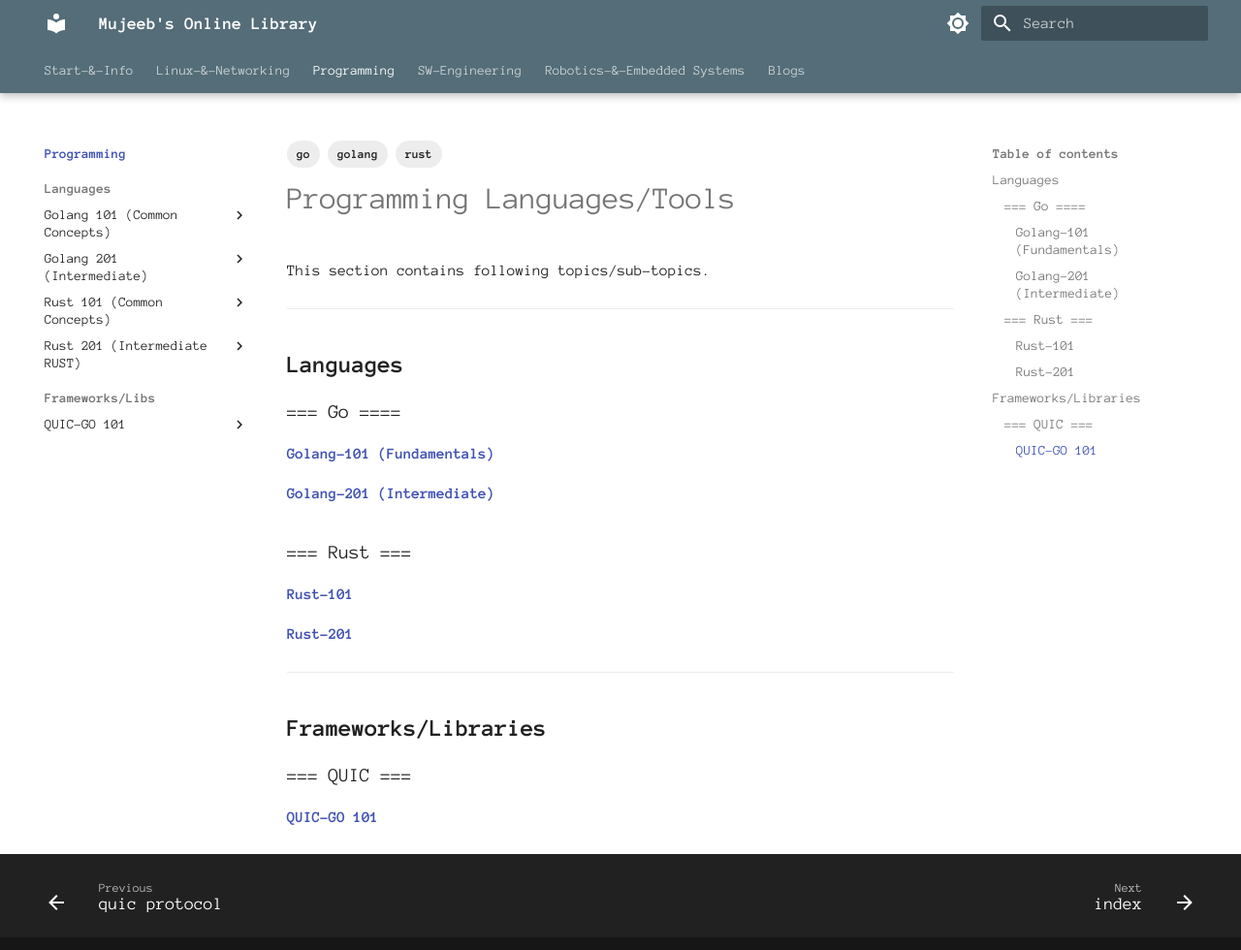
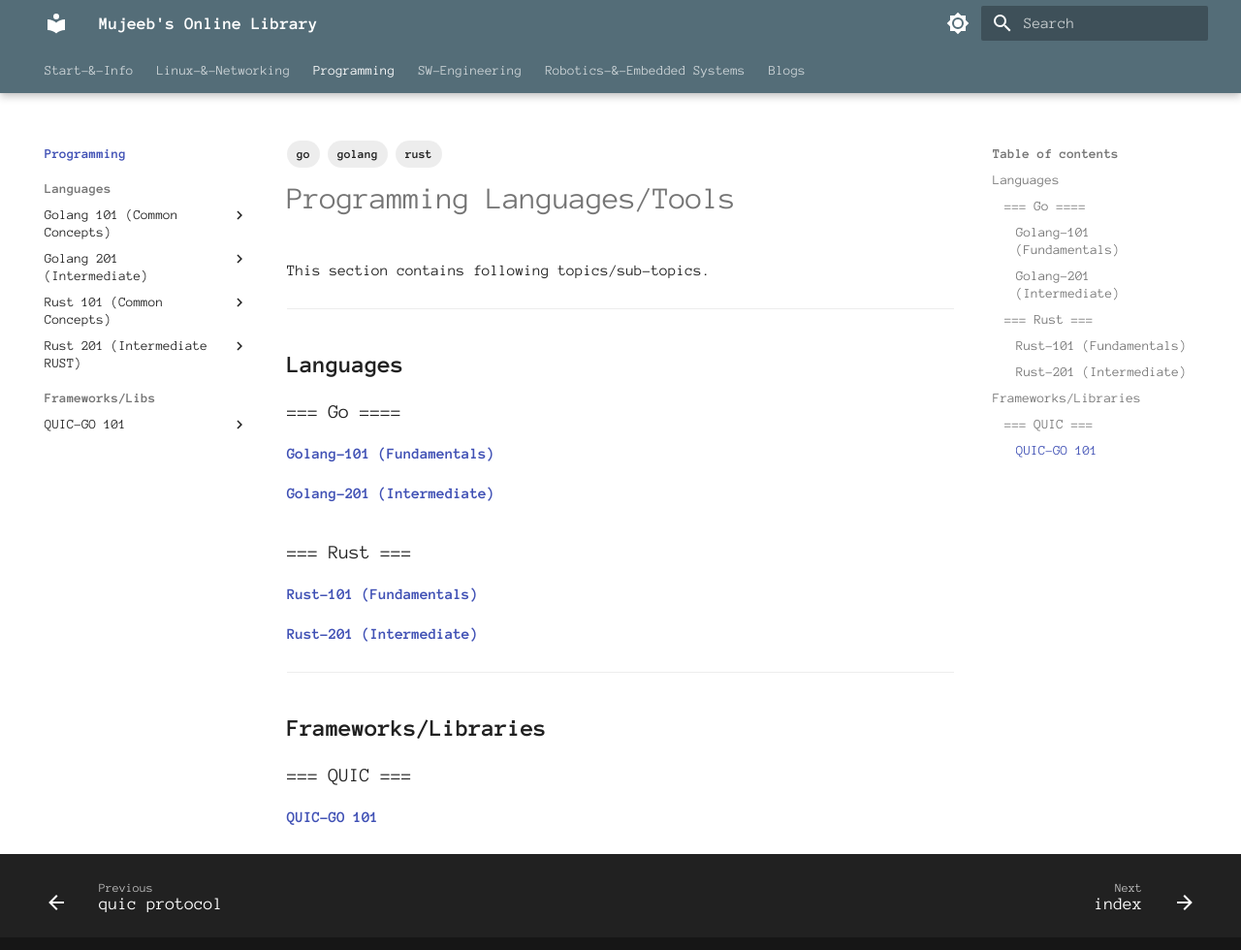
Before and after one commit to alohamujeeb/alohamujeeb.github.io, an MkDocs documentation site: the page built from docs/programming/index.md, in a window 1280 px wide and 991 px high. Shown: the top 980 px of the window at 97% size. Built offline with MkDocs 1.6.1 and Material for MkDocs 9.7.7, drawn with Linux system fonts in a browser that asks for light colours.

Commit message:
files restructured

```diff
--- a/docs/programming/index.md
+++ b/docs/programming/index.md
@@ -19,12 +19,14 @@ This section contains following topics/sub-topics.
 #### [Golang-201 (Intermediate)](languages/golang201/index.md)
 
 ### === Rust ===
-#### [Rust-101](languages/rust101/index.md)
 
-#### [Rust-201](languages/rust201/index.md)
+#### [Rust-101 (Fundamentals)](languages/rust101/index.md)
+
+#### [Rust-201 (Intermediate)](languages/rust201/index.md)
 
 ---
 ## **Frameworks/Libraries**
 
 ### === QUIC ===
+
 #### [QUIC-GO 101](frameworks/quicgo101/index.md)
```
